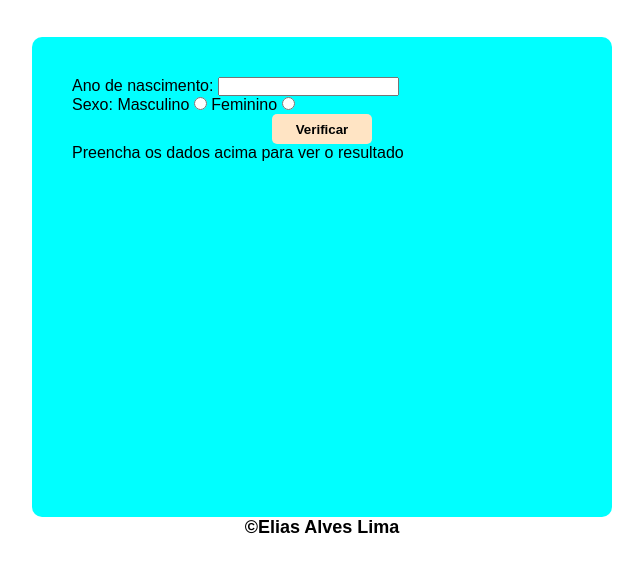
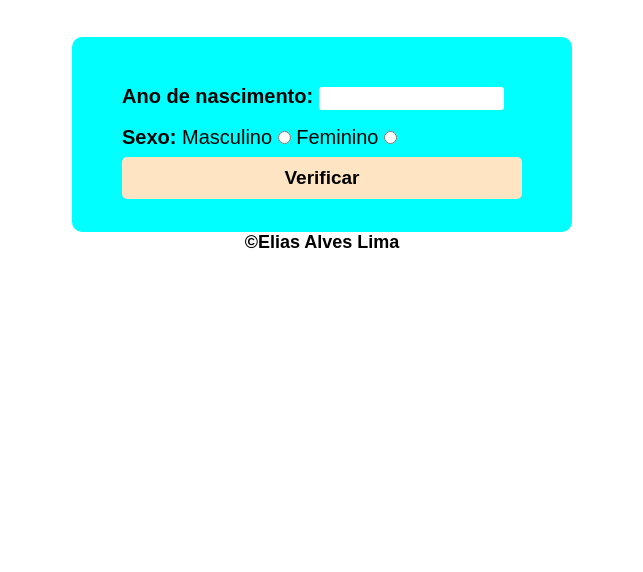
Before and after one commit to elijahAlvs/JavaScript-e-ECMAScript, a plain HTML site: page CONDICOES/exercicios-condicoes/verificador-idade/index.html in a window 1280 px wide. Shown: the part 88-660 px from the top of the page, without its empty margins (318-961 px from the left). Drawn offline with Linux system fonts and the light colour scheme.

Commit message:
CSS meio pronto
CSS pela metade, vou partir pro JS

```diff
--- a/CONDICOES/exercicios-condicoes/verificador-idade/assets/css/style.css
+++ b/CONDICOES/exercicios-condicoes/verificador-idade/assets/css/style.css
@@ -22,24 +22,42 @@ main{
     align-items: center;
 }
 div#containerAll{
-    width: 500px;
-    height: 400px;
+    width: 400px;
+    height: 100px;
     border-radius: 10px;
     background-color: cyan;
-    padding: 40px;
+    padding: 40px 50px 55px;
 }
-div#containerAll > div#containerRadio > p, div#containerAll > div#containerRadio > input {
+div#containerAll > div#containerRadio > p, div#containerAll > div#containerRadio > label {
     display: inline-block;
+}
+label#idate, p#iSexo{
+    font-weight: bold;
+}
+div#containerDate{
+    padding: 8px 0;
+    font-size: 20px;
+}
+div#containerRadio{
+    padding: 8px 0;
+    font-size: 20px;
 }
 div#containerAll > div#button > button {
     display: block;
     margin: auto;
-    width: 100px;
-    height: 30px;
+    width: 100%;
+    padding: 10px 0;
     background-color: bisque;
     border: none;
     font-weight: bold;
     border-radius: 5px;
+    font-size: 19px;
+}
+input{
+    outline: none;
+    border: none;
+    border-radius: 3px;
+    padding: 4px;
 }
 footer{
     text-align: center;
--- a/CONDICOES/exercicios-condicoes/verificador-idade/index.html
+++ b/CONDICOES/exercicios-condicoes/verificador-idade/index.html
@@ -13,11 +13,11 @@
     <main>
         <div id="containerAll">
             <div id="containerDate">
-                <label for="iDate">Ano de nascimento: </label>
+                <label for="iDate" id="idate">Ano de nascimento: </label>
                 <input type="number" name="nDate" id="iDate" max="4">
             </div>
             <div id="containerRadio">
-                <p>Sexo: </p>
+                <p id="iSexo">Sexo: </p>
                 <label for="iMasculino">Masculino</label>
                 <input type="radio" name="iRadio" id="iMasculino">
                 <label for="iFeminino">Feminino</label>
@@ -28,9 +28,9 @@
             </div>
             <div id="img">
                 <p></p>
+
             </div>
-            <p>Preencha os dados acima para ver o resultado</p>
-            </div>
+        </div>
     </main>
     <footer>
         <h2>&copy;Elias Alves Lima</h2>
```
